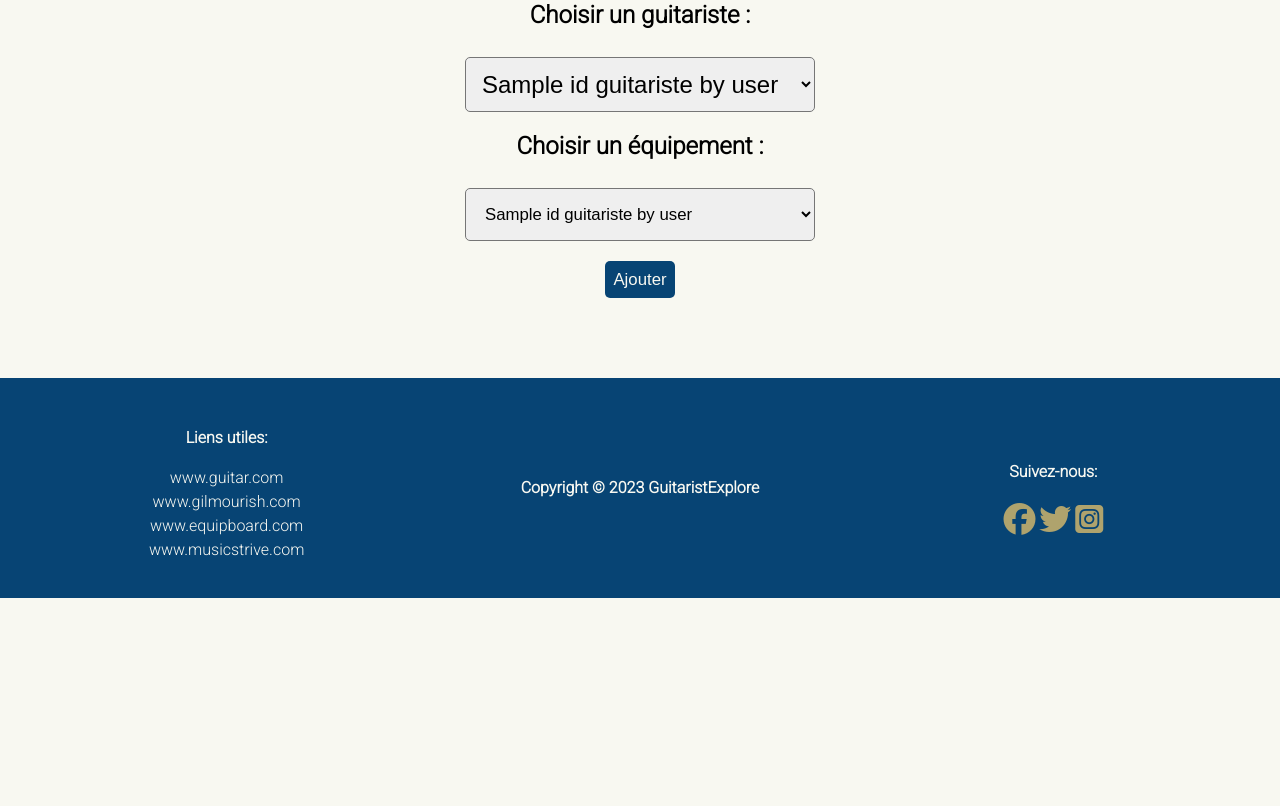
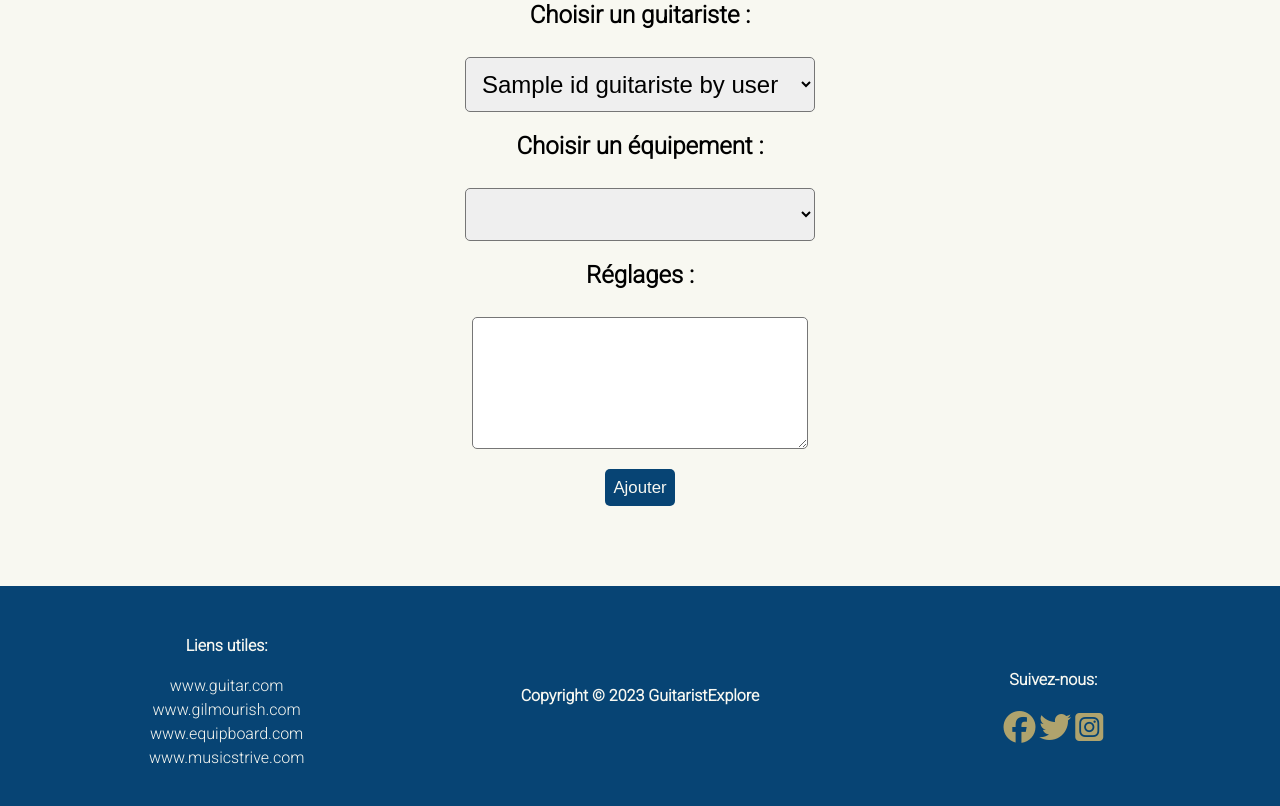
Before and after one commit to RaphaelPesce/GuitaristExplore, a PHP site: template views/reglage/addReglage.php in a window 1280 px wide. Shown: the part 377-1183 px from the top of the page. Before the commit the page ends 975 px from the top, so only its background shows below. Run offline with PHP 8.4, Linux system fonts and the light colour scheme; the template is opened without the code that fills it: most values are stand-ins (such as "Sample title", 1, 10 or a date in 2020); lists and menus that the app fills with data are empty; some libraries are stand-ins or nearby versions.

Commit message:
upAddReglage

```diff
--- a/views/reglage/addReglage.php
+++ b/views/reglage/addReglage.php
@@ -1,5 +1,5 @@
 <?php
-$title = 'GuitaristExtreme - Formulaire Ajout Materiel';
+$title = 'GuitaristExtreme - Formulaire Ajout Réglage';
 ?>
 
 <div class="wrapper">
@@ -9,7 +9,7 @@ $title = 'GuitaristExtreme - Formulaire Ajout Materiel';
             <form action="#" method="POST" enctype="multipart/form-data">
                 <div><label for="nom">Choisir un guitariste :</label><br></div>
                 <div>
-                    <select id="guitaristeSelect" name="guitariste" required><?php foreach ($idGuitaristeByUser as $guitariste) : ?>
+                    <select id="guitaristeSelect" name="id_guitariste" required><?php foreach ($idGuitaristeByUser as $guitariste) : ?>
                             <option value="<?php echo $guitariste->id_guitariste; ?>">
                                 <?php echo $guitariste->nom; ?>
                             </option>
@@ -18,16 +18,15 @@ $title = 'GuitaristExtreme - Formulaire Ajout Materiel';
                 </div>
                 <div><label for="nom">Choisir un équipement :</label><br></div>
                 <div>
-                    <select id="equipementSelect" name="equipement" required><?php foreach ($idGuitaristeByUser as $guitariste) : ?>
-                            <option value="<?php echo $guitariste->id_guitariste; ?>">
-                                <?php echo $guitariste->nom; ?>
-                            </option>
-                        <?php endforeach; ?>
-                    </select>
+                    <select id="equipementSelect" name="nom_materiel" required></select>
                 </div>
-                <!-- Liste du matériel pour le guitariste choisi : affichage voir->fetchAPI.js-->
-                <div id="materielList"></div>
-                <button type="submit" class="button bgBlue textWhite" name="ajouter">Ajouter</button>
+                <div class="form-group">
+                    <label for="description">Réglages :</label><br>
+                    <textarea id="description" name="tonalite" required></textarea>
+                </div>
+                <div id="reglageMessage" style="display:none;"></div>
+                <input type="hidden" id="id_materielReglage" name="id_materiel">
+                <button type="submit" class="button bgBlue textWhite" name="ajouterReglage">Ajouter</button>
             </form>
         </div>
     </div>
```
